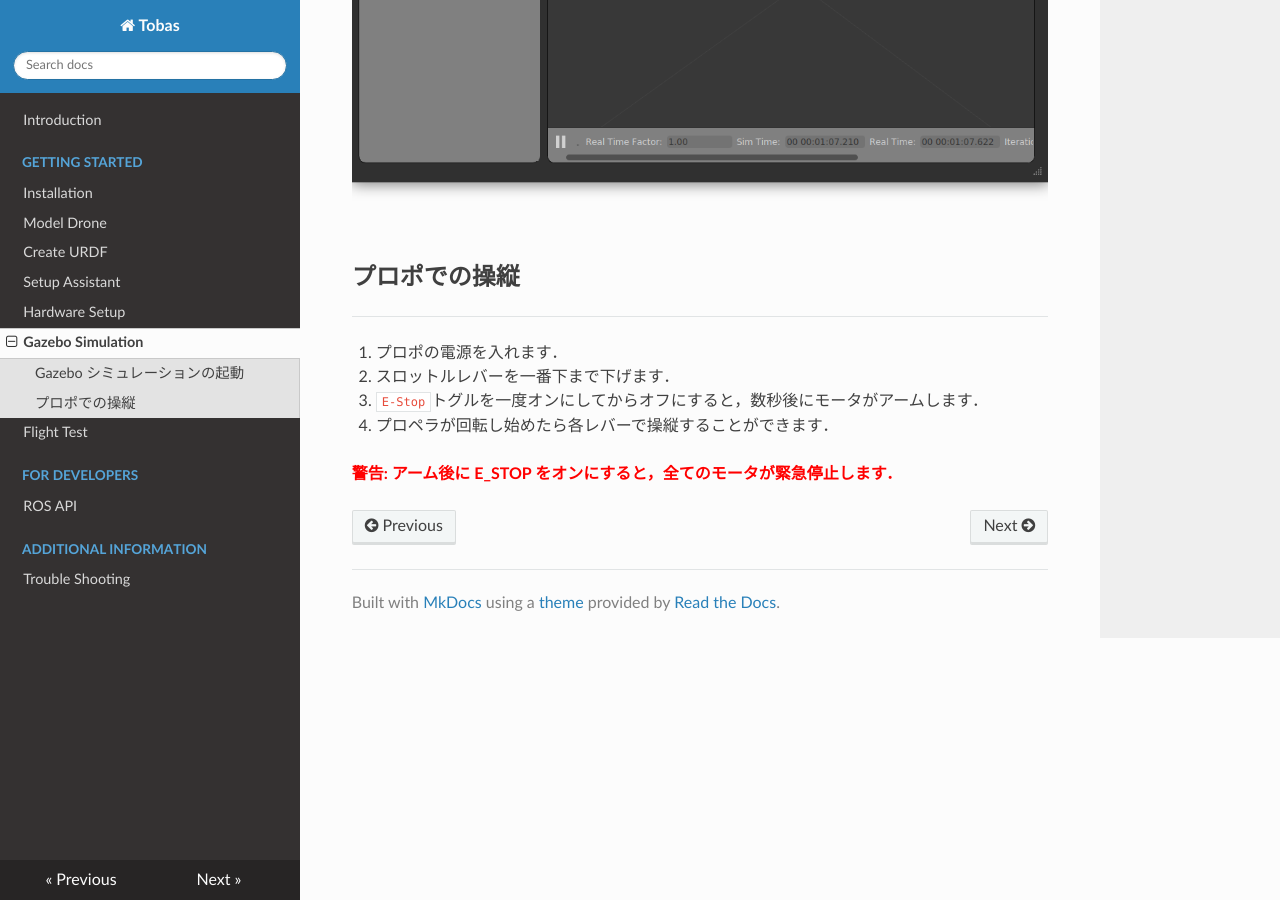
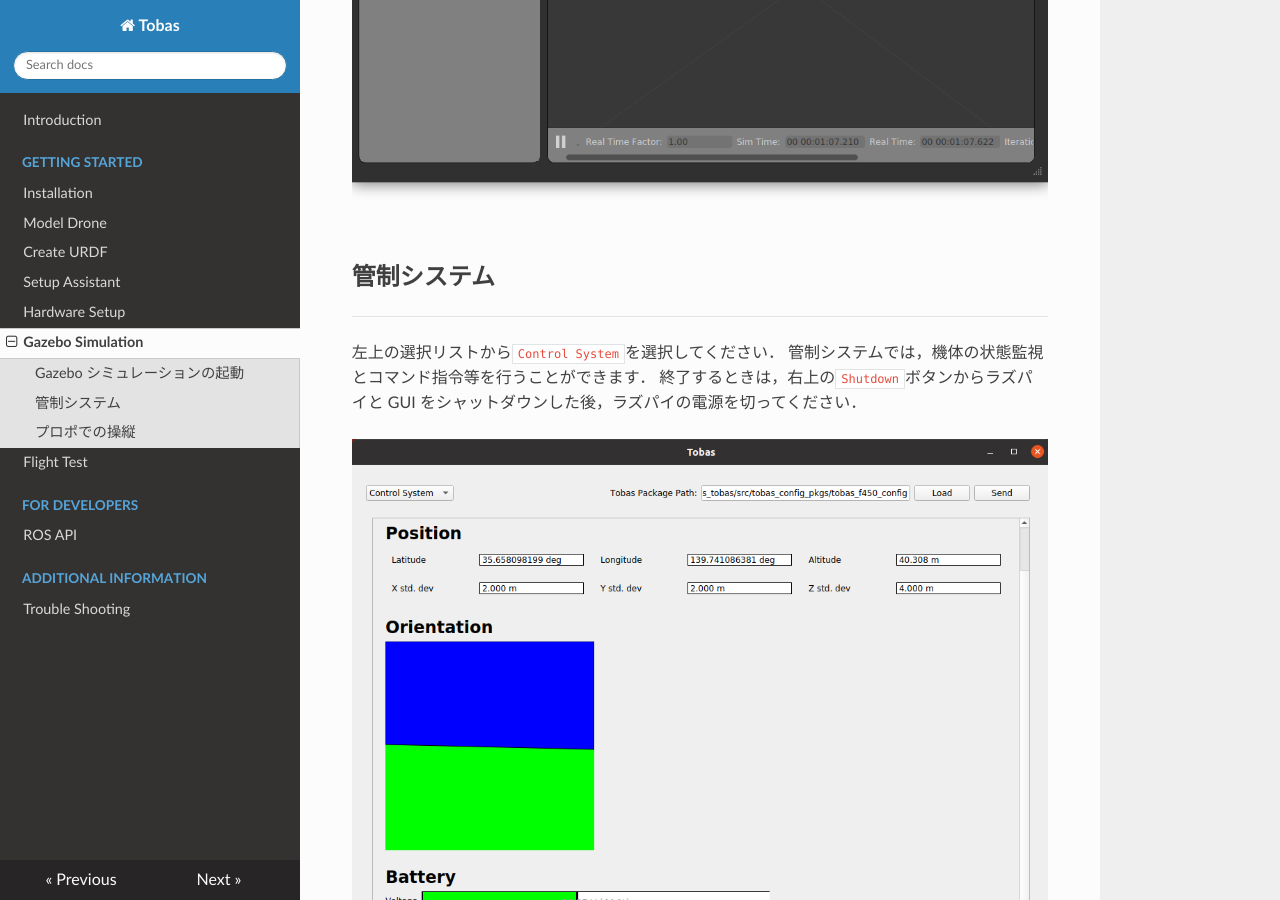
Before and after one commit to TobasFlightControl/tobas_wiki_ja, an MkDocs documentation site: the page built from docs/gazebo_simulation.md, in a window 1280 px wide and 900 px high, scrolled down 1630 px. Built offline with MkDocs 1.6.1, drawn with Linux system fonts in a browser that asks for light colours; nearby versions of some CDN libraries.

Commit message:
Control Systemの記述を追加

```diff
--- a/docs/gazebo_simulation.md
+++ b/docs/gazebo_simulation.md
@@ -18,6 +18,16 @@ Tobas パッケージの作成とハードウェアセットアップは既に
 `Start`ボタンを押すと Gazebo が起動し，ドローンが原点位置に配置されます．これには数十秒かかります．
 
 ![gazebo](resources/gazebo_simulation/gazebo.png)
+
+## 管制システム
+
+---
+
+左上の選択リストから`Control System`を選択してください．
+管制システムでは，機体の状態監視とコマンド指令等を行うことができます．
+終了するときは，右上の`Shutdown`ボタンからラズパイと GUI をシャットダウンした後，ラズパイの電源を切ってください．
+
+![control_system](resources/gazebo_simulation/control_system.png)
 
 ## プロポでの操縦
 
```
Also changed, not shown: docs/flight_test.md (+14 -1 lines), docs/resources/gazebo_simulation/control_system.png (added).
